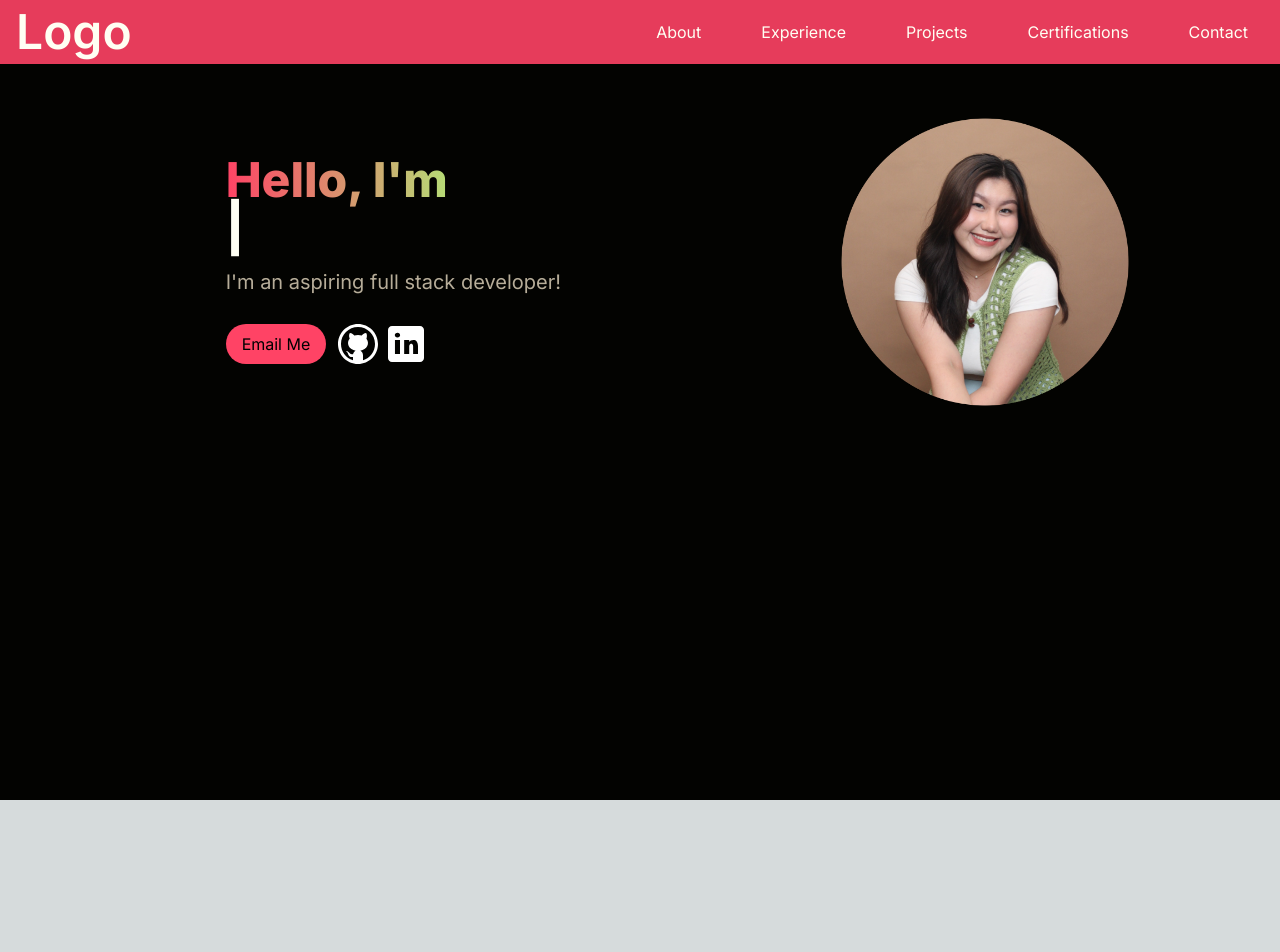
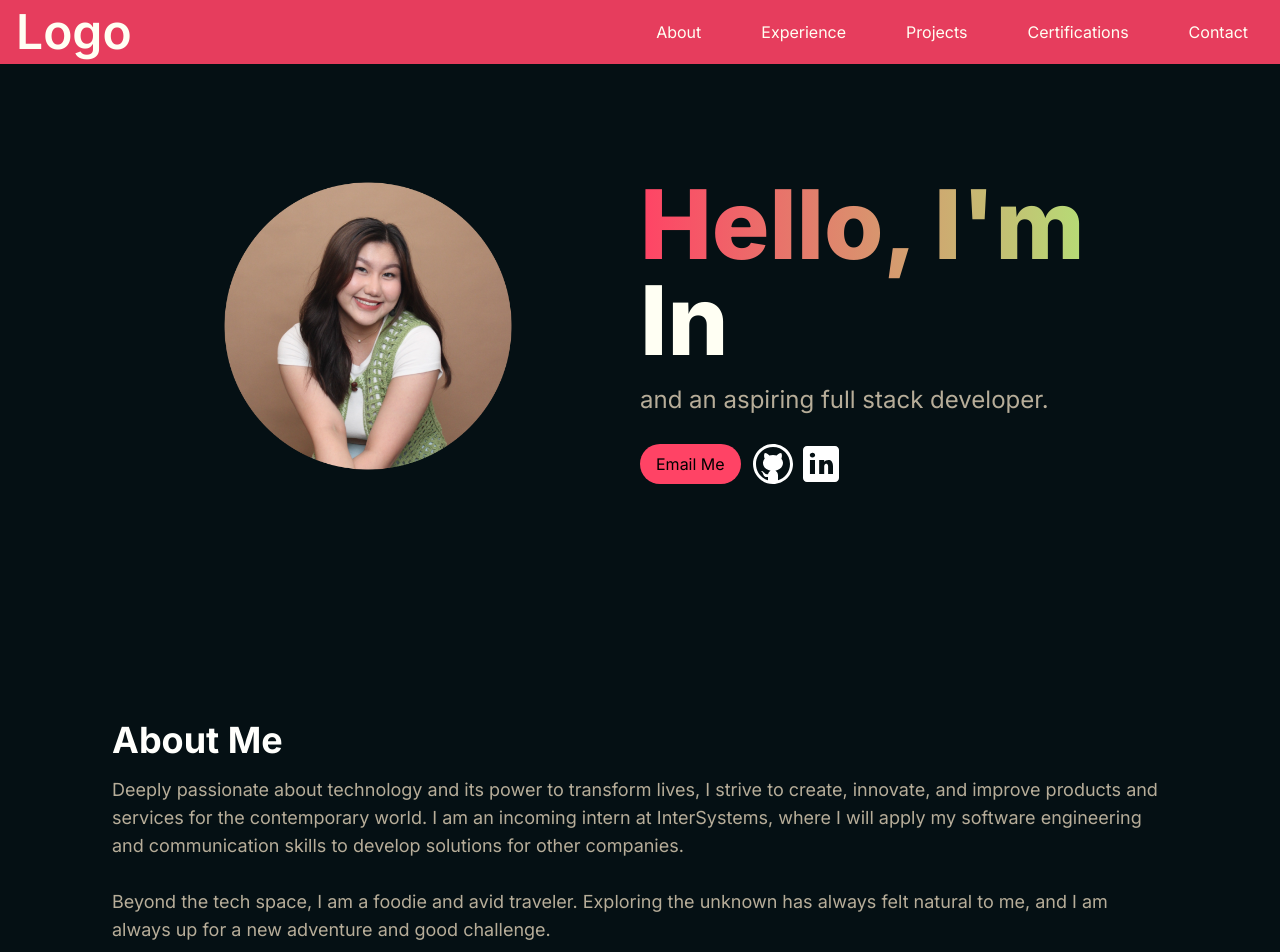
Before and after one commit to robinsjules/dev-portfolio, a Next.js app: page / in a window 1280 px wide. Shown: the top 952 px of the page. Before the commit the page ends 800 px from the top, so only its background shows below. Built offline with nearby package versions, Linux system fonts and the light colour scheme.

Commit message:
Created About Section and revised Hero Section

```diff
--- /dev/null
+++ b/src/app/components/AboutSection.jsx
@@ -0,0 +1,29 @@
+import React from 'react'
+
+const AboutSection = () => {
+  return (
+    <section className="text-[#FFFFFC]">
+        <div className="items-center py-8 px-4 xl:gap-16 sm:py-16 xl:px-16">
+            <div>
+                <h2 className="text-4xl font-bold mb-4">
+                    About Me
+                </h2>
+                <p className="text-[#B7AD99] text-base lg:text-lg">
+                    Deeply passionate about technology and its power to transform lives, I strive
+                    to create, innovate, and improve products and services for the contemporary world. I am an incoming intern at InterSystems,
+                    where I will apply my software engineering and communication skills to develop solutions for other companies.
+               <br />
+               <br />
+                    Beyond the tech space, I am a foodie and avid traveler. Exploring the unknown has always felt natural to me, and I am always
+                    up for a new adventure and good challenge.
+                <br />
+                <br />
+                    Let's go on this journey of embracing uncertainty and creating a better world together!
+               </p>
+            </div>
+        </div>
+    </section>
+  )
+}
+
+export default AboutSection
--- a/src/app/components/HeroSection.jsx
+++ b/src/app/components/HeroSection.jsx
@@ -8,14 +8,24 @@ import LinkedInIcon from "../../../public/linkedin-icon.svg"
 
 const HeroSection = () => {
   return (
-    <section>
-        <div className="grid grid-cols-1 lg:grid-cols-12">
-            <div className="col-span-7 place-self-center text-center sm:text-left">
-                <h1 className="text-[#FFFFF3] mb-4 text-4xl sm:text-5xl lg:text-5xl font-extrabold">
+    <section className="lg:py-16 place-items-center">
+        <div className="grid grid-cols-1 sm:grid-cols-12">
+        <div className="col-span-6 place-self-center mb-4 mt-4 lg:mt-0">
+                <div className="w-[200px] h-[200px] lg:w-[400px] lg:h-[400px] relative">
+                    <Image
+                        src="/images/Jules-Photo.png"
+                        alt="Jules Hero Image"
+                        width={300}
+                        height={300}
+                    />
+                </div>
+            </div>
+            <div className="col-span-6 text-center sm:text-left">
+                <h1 className="text-[#FFFFF3] mb-4 text-4xl sm:text-5xl lg:text-8xl font-extrabold">
                     <span className="text-transparent bg-clip-text bg-gradient-to-r from-[#FF4365] to-[#B6DC76]">
                         Hello, I'm {" "}
                         </span>
-                        <br></br>
+                        <br/>
                         <TypeAnimation
                             sequence={[
                                 "Jules",
@@ -32,10 +42,10 @@ const HeroSection = () => {
                             repeat={Infinity}
                             />
                 </h1>
-                <p className="text-[#B7AD99] text-base sm:text-lg mb-6 lg:text-xl">
-                    I'm an aspiring full stack developer!
+                <p className="text-[#B7AD99] lg:text-2xl mb-6">
+                    and an aspiring full stack developer.
                 </p>
-                <div className="flex items-center justify-center lg:justify-start gap-2">
+                <div className="flex items-center justify-center sm:justify-start gap-2">
                     <button className="bg-[#FF4365] hover:bg-slate-200 text-black py-2 px-4 rounded-full">
                         Email Me
                     </button>
@@ -49,16 +59,6 @@ const HeroSection = () => {
                     </div>
                 </div>
             </div>
-            <div className="col-span-5 place-self-center mt-4 lg:mt-0">
-                <div className="w-[250px] h-[250px] lg:w-[300px] lg:h-[300px]">
-                    <Image
-                        src="/images/Jules-Photo.png"
-                        alt="Jules Hero Image"
-                        width={500}
-                        height={500}
-                    />
-                </div>
-            </div>
         </div>
     </section>
   )
--- a/src/app/page.js
+++ b/src/app/page.js
@@ -1,14 +1,16 @@
-import Image from "next/image";
-import HeroSection from "./components/HeroSection";
-import Navbar from "./components/Navbar";
+import Image from "next/image"
+import HeroSection from "./components/HeroSection"
+import Navbar from "./components/Navbar"
+import AboutSection from "./components/AboutSection"
 
 export default function Home() {
   return (
-    <main className="flex min-h-screen flex-col bg-[#030301]">
+    <main className="flex min-h-screen flex-col bg-[#051014]">
       <Navbar />
-      <container class="container mt-24 mx-auto px-12 py-4">
+      <div class="container mt-24 mx-auto px-12 py-4">
         <HeroSection />
-      </container>
+        <AboutSection />
+      </div>
     </main>
   );
 }
```
